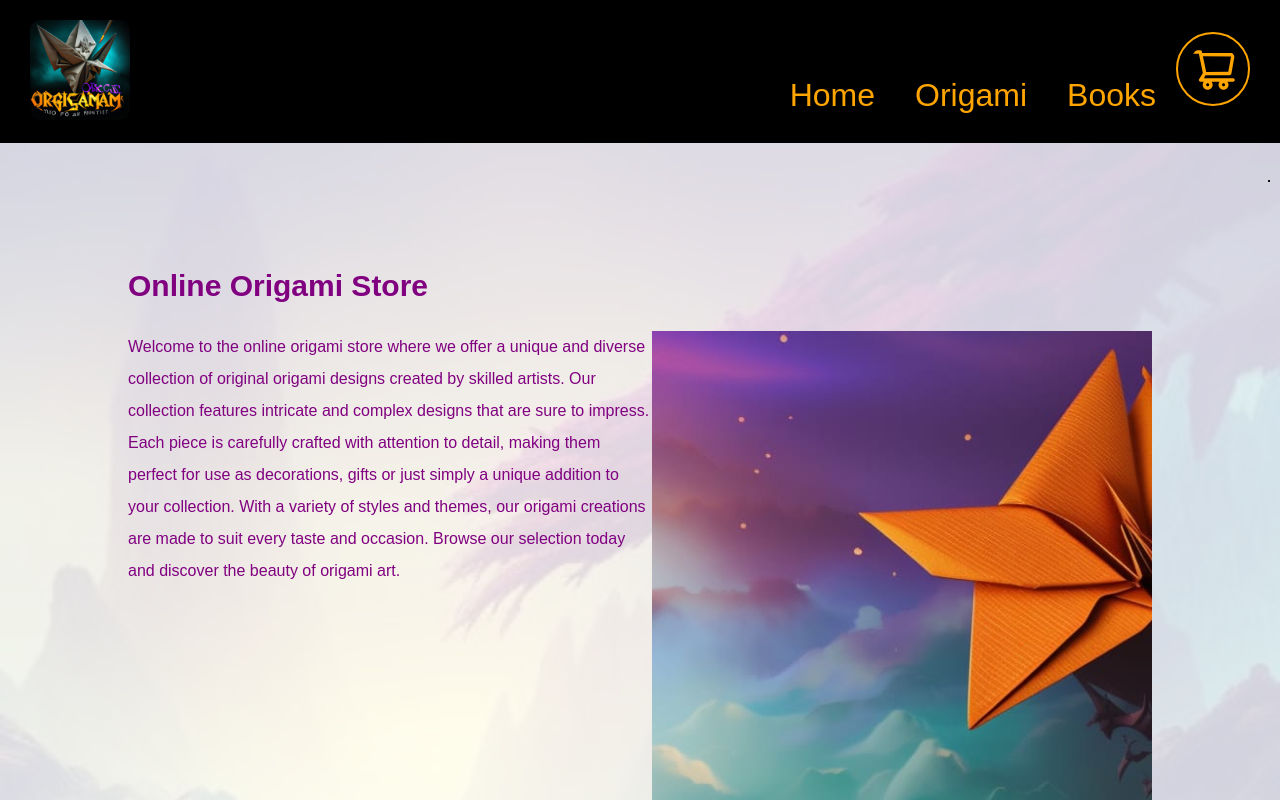
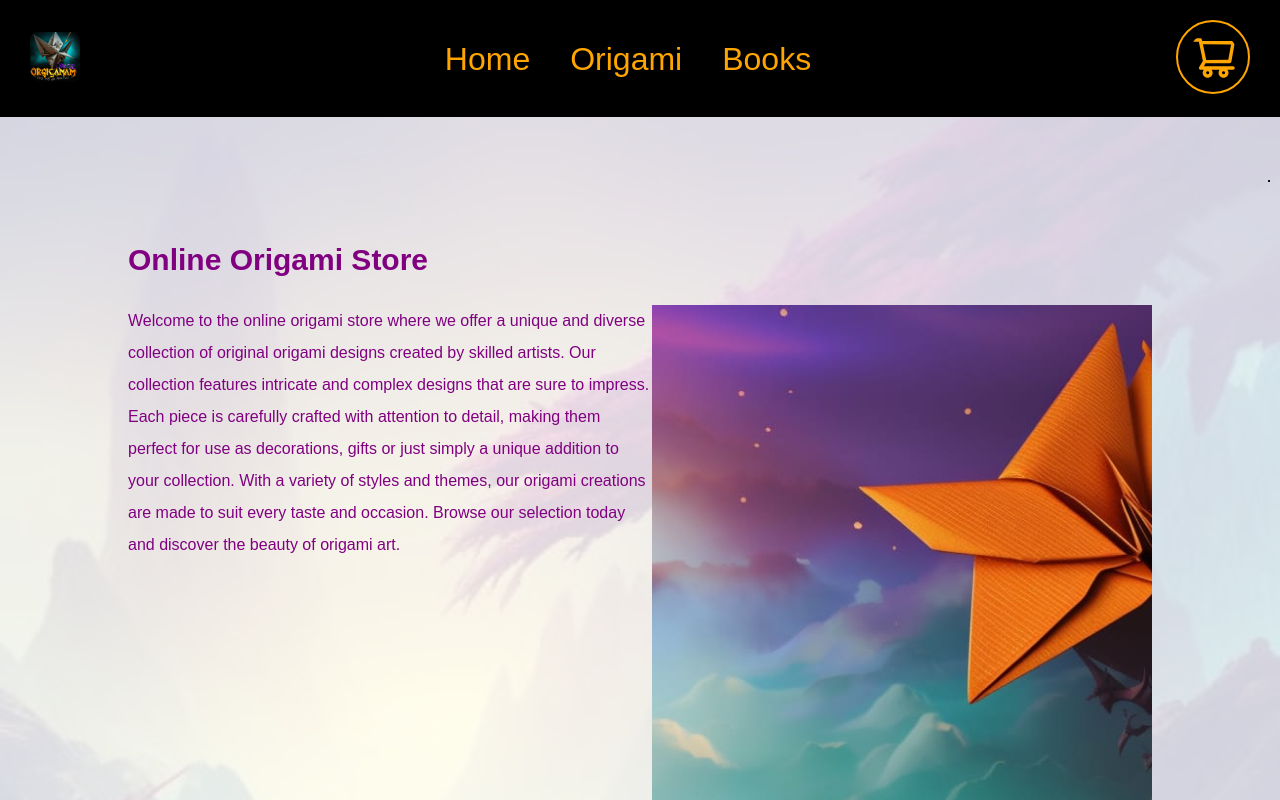
Before and after one commit to wildcard329/origami-frontend-store, a React (Vite) app: page / in a window 1280 px wide. Shown: the top 800 px of the page. Built offline with nearby package versions, Linux system fonts and the light colour scheme.

Commit message:
[css-refactor-001] added mobile view for header

```diff
--- a/src/App.css
+++ b/src/App.css
@@ -2,28 +2,6 @@
   display: grid;
   grid-template-columns: repeat(3, 1fr);
   gap: 30px;
-}
-
-.logo {
-  height: 100px;
-  width: 100px;
-  border-radius: 10px;
-}
-
-.app-header {
-  display: flex;
-  flex-direction: row;
-  justify-content: space-between;
-  align-items: center;
-  padding: 20px 30px;
-  background-color: black;
-}
-
-.app-header a {
-  color: orange;
-  font-size: xx-large;
-  text-decoration: none;
-  padding: 20px;
 }
 
 .app-content {
@@ -57,3 +35,19 @@
   justify-content: space-between;
   align-items: flex-start;
 }
+
+@media (max-width: 480px) {
+
+}
+
+@media (max-width: 768px) {
+
+}
+
+@media (max-width: 1024px) {
+
+}
+
+@media (max-width: 1200px) {
+
+}
--- a/src/AppLayout.jsx
+++ b/src/AppLayout.jsx
@@ -1,12 +1,13 @@
 import React, { useContext } from 'react';
 import { Link, useNavigate } from 'react-router-dom';
-import Logo from './assets/images/79Eignqkliu1bLJPO9jw--1--7vtfx.jpg';
+// import Logo from './assets/images/79Eignqkliu1bLJPO9jw--1--7vtfx.jpg';
 import CartHeader from './components/templates/CartHeader';
 import Messages from './components/templates/Messages.jsx';
 import Modal from './components/templates/Modal';
 import CartContext from './utils/contexts/cartContext';
 import ModalContext from './utils/contexts/modalContext';
 import CartContent from './components/templates/CartContent';
+import AppHeader from './components/templates/app-header/AppHeader';
 
 const AppLayout = ({ children }) => {
   const { shouldShowModal, toggleModal, isCartModal, isConfirmationModal, changeToCart } = useContext(ModalContext);
@@ -25,15 +26,23 @@ const AppLayout = ({ children }) => {
   return(
     <div id='layout'>
       <header className='app-header'>
-        <div>
+        {/* <div>
           <img className='logo' src={Logo} alt='logo' />
         </div>
-        <div>
+        <select className='mobile-nav'>
+          <option value={'/'}>Home</option>
+          <option value={'/origami'}>Origami</option>
+          <option value={'/books'}>Books</option>
+        </select>
+        <div className='desktop-nav'>
           <Link to='/'>Home</Link>
           <Link to='/origami'>Origami</Link>
           <Link to='/books'>Books</Link>
+        </div>
+        <div>
           <CartHeader />
-        </div>
+        </div> */}
+        <AppHeader />
       </header>
       <div className='app-content'>
         <Messages />
--- /dev/null
+++ b/src/components/atoms/AppLink.jsx
@@ -0,0 +1,7 @@
+import React from "react";
+import { Link } from "react-router-dom";
+
+const AppLink = ({ path, label }) =>
+  <Link to={path}>{label}</Link>
+
+export default AppLink;
--- /dev/null
+++ b/src/components/atoms/AppLogo.jsx
@@ -0,0 +1,8 @@
+import React from "react";
+import Logo from "../../assets/images/logo.jpg";
+import "./atomStyles.css";
+
+const AppLogo = () =>
+  <img className="app-logo" src={Logo} alt="app-logo" />
+
+export default AppLogo;
--- a/src/components/atoms/atomStyles.css
+++ b/src/components/atoms/atomStyles.css
@@ -33,3 +33,17 @@ p.app-atom {
   opacity: 0.9;
   box-shadow: 2px 2px 2px 1px rgba(241, 186, 122, 0.8);
 }
+
+.app-logo {
+  height: 50px;
+  width: 50px;
+  border-radius: 8px;
+}
+
+@media (max-width: 1024px) {
+  .app-logo {
+    height: 100px;
+    width: 100px;
+    border-radius: 10px;
+  }
+}
--- /dev/null
+++ b/src/components/templates/app-header/AppHeader.jsx
@@ -0,0 +1,27 @@
+import React from "react";
+import AppLogo from "../../atoms/AppLogo";
+import AppNav from "../app-nav/AppNav";
+import MobileNav from "../app-nav/MobileNav";
+import CartHeader from "../CartHeader";
+import "./appheader.css";
+
+const AppHeader = () => {
+  return(
+    <>
+      <div>
+        <AppLogo />
+      </div>
+      <div className="mobile-nav">
+        <MobileNav />
+      </div>
+      <div className="desktop-nav">
+        <AppNav />
+      </div>
+      <div>
+        <CartHeader />
+      </div>
+    </>
+  )
+}
+
+export default AppHeader;
--- /dev/null
+++ b/src/components/templates/app-header/appheader.css
@@ -0,0 +1,46 @@
+.app-header {
+  display: flex;
+  flex-direction: row;
+  justify-content: space-between;
+  align-items: center;
+  padding: 20px 30px;
+  background-color: black;
+}
+
+.app-header a {
+  color: orange;
+  font-size: xx-large;
+  text-decoration: none;
+  padding: 20px;
+}
+
+.desktop-nav {
+  display: none;
+}
+
+.mobile-nav {
+  display: inline-block;
+  padding: 10px;
+  font-size: 28px;
+}
+
+@media (min-width: 480px) {
+
+}
+
+@media (min-width: 768px) {
+  .mobile-nav {
+    display: none;
+  }
+  .desktop-nav {
+    display: inline-block;
+  }
+}
+
+@media (min-width: 1024px) {
+
+}
+
+@media (min-width: 1200px) {
+
+}
--- /dev/null
+++ b/src/components/templates/app-nav/AppNav.jsx
@@ -0,0 +1,12 @@
+import React from "react";
+import AppLink from "../../atoms/AppLink";
+import "./appnav.css";
+
+const AppNav = () =>
+  <div className="app-nav-container">
+    <AppLink path={'/'} label={'Home'} />
+    <AppLink path={'/origami'} label={'Origami'} />
+    <AppLink path={'/books'} label={'Books'} />
+  </div>
+
+export default AppNav;
--- /dev/null
+++ b/src/components/templates/app-nav/MobileNav.jsx
@@ -0,0 +1,16 @@
+import React, { useState } from "react";
+import AppButton from "../../atoms/AppButton";
+import AppNav from "./AppNav";
+
+const MobileNav = () => {
+  const [isShowing, setIsShowing] = useState(false);
+  const toggleShow = () => setIsShowing(() => !isShowing);
+  return(
+    <>
+      <AppButton btnCb={toggleShow} btnLabel='menu' />
+      {isShowing ? <AppNav /> : null}
+    </>
+  )
+}
+
+export default MobileNav;
--- /dev/null
+++ b/src/components/templates/app-nav/appnav.css
@@ -0,0 +1,15 @@
+.app-nav-container {
+  display: flex;
+  flex-direction: column;
+  position: absolute;
+  z-index: 2;
+  background-color: black;
+}
+
+@media (min-width: 768px) {
+  .app-nav-container {
+    flex-direction: row;
+    position: relative;
+    z-index: 1;
+  }
+}
```
Also changed, not shown: src/assets/images/logo.jpg (renamed from src/assets/images/79Eignqkliu1bLJPO9jw--1--7vtfx.jpg).
